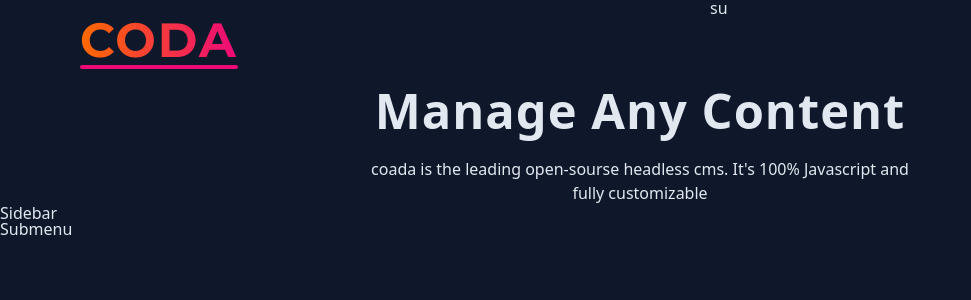
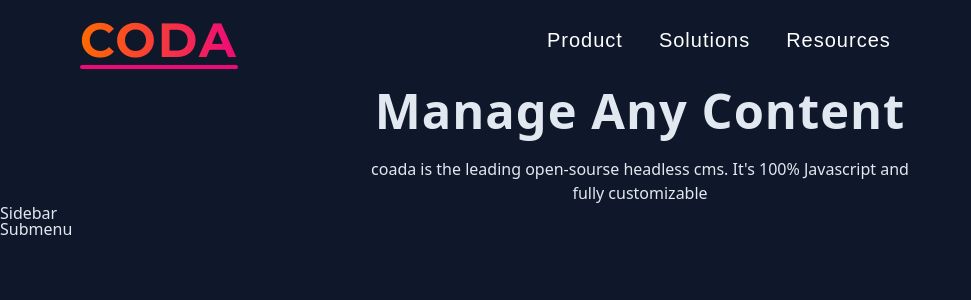
Before and after one commit to Hosea54/React-mini-projects, a React (Vite) app: page / in a window 1280 px wide. Shown: the top 300 px of the page, without its empty margins (0-971 px from the left). Built offline with nearby package versions, Linux system fonts and the light colour scheme.

Commit message:
navbar complete

```diff
--- a/src/NavLinks.jsx
+++ b/src/NavLinks.jsx
@@ -1,4 +1,16 @@
+import sublinks from "./data";
 const NavLinks = () => {
-  return <div className="nav-links">su</div>;
+  return (
+    <div className="nav-links">
+      {sublinks.map((link) => {
+        const { pageId, page } = link;
+        return (
+          <button key={pageId} className="nav-link">
+            {page}
+          </button>
+        );
+      })}
+    </div>
+  );
 };
 export default NavLinks;
```
